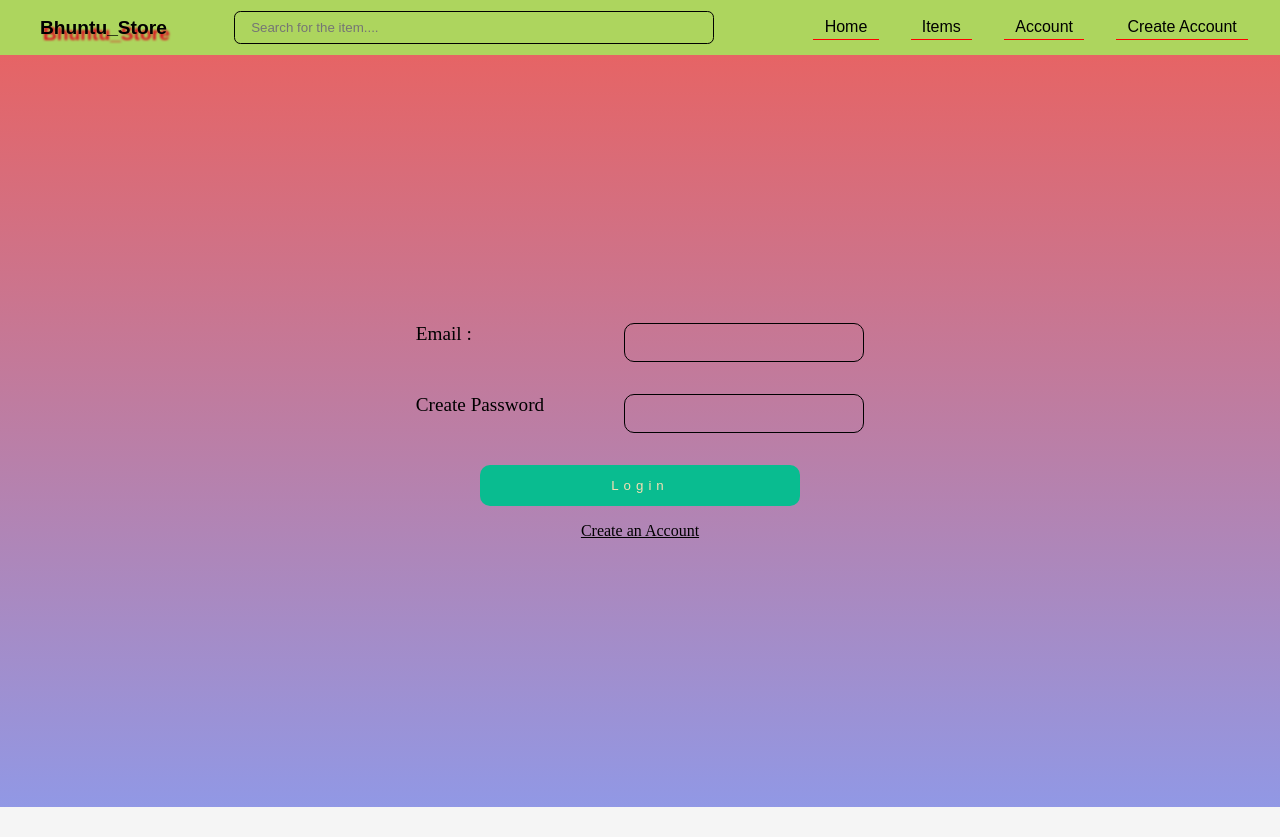
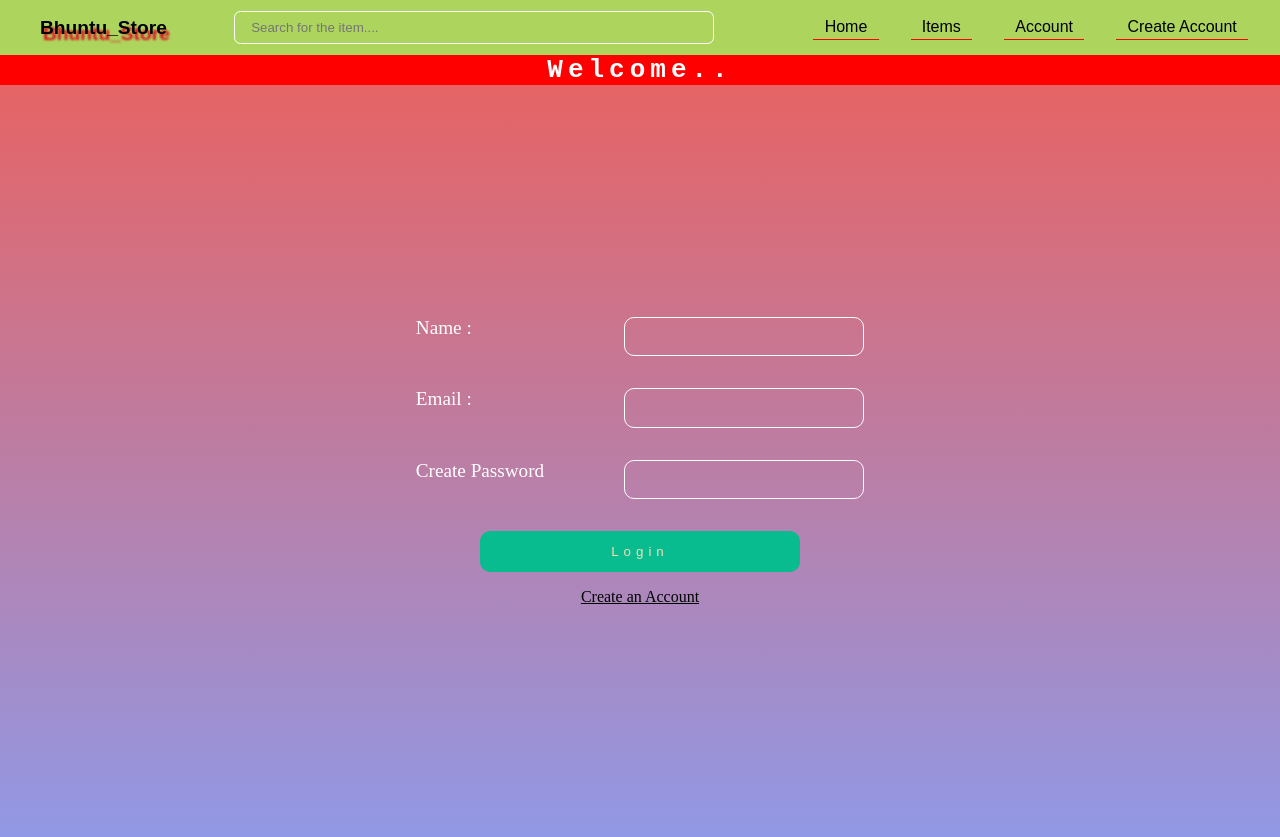
Before and after one commit to JeevanG-dev/simple_cart_page, a React (Vite) app: page /account in a window 1280 px wide. Both pictures are taken after a click on the element "Already have an account". Before the commit the page ends 807 px from the top, so only its background shows below. Built offline with nearby package versions, Linux system fonts and the light colour scheme.

Commit message:
transfer datas from userdetails and account to profile

```diff
--- a/src/Account/Account.jsx
+++ b/src/Account/Account.jsx
@@ -19,9 +19,10 @@ function Account() {
   return (
     <>
       <Navbar />
-
+<h1 style={{backgroundColor:"red", color:"white",letterSpacing:"5px",textAlign:"center", fontFamily:"monospace"}}>Welcome..</h1>
       {!isTrue ? (
         <div className="mainContainer">
+
           <form className="formContainer">
             <div className="fullName flex">
               <label htmlFor="name">Full Name : </label>
@@ -86,7 +87,7 @@ function Account() {
                 const { name, email, address } = userDetail;
 
                 if (name.trim() && email.trim() && address.trim()) {
-                  navigate("/account/user", {state: userDetail});
+                  navigate("/account/user", {state: {userDetail}});
                 } else {
                   alert("Please fill the form first");
                 }
--- a/src/Account/Profile.jsx
+++ b/src/Account/Profile.jsx
@@ -2,6 +2,7 @@ import profile_img from '../assets/profile_img.webp'
 import './profile.css'
 import Navbar from '../Navbar/Navbar'
 import { useLocation } from 'react-router-dom';
+
 
 
 function Profile() {
@@ -9,7 +10,7 @@ function Profile() {
 const location = useLocation()
 
 
-const profileData = location.state;
+const {userId, userDetail } = location.state || {}
 
 
 
@@ -25,11 +26,11 @@ const profileData = location.state;
         </div>
         <div className="profile_right">
           <div className="user_details">
-            <h1>Name <br /> <span>{profileData.name}</span></h1>
-            <h2>Email <br/> <span>{profileData.email}</span></h2>
-            <h2>Address <br/> <span>{profileData.address}</span></h2>
+            <h1>Name <br /> <span>{userDetail?.name || userId?.name || "N/A" }</span></h1>
+            <h2>Email <br/> <span>{userDetail?.email || userId?.email || "N/A"  }</span></h2>
+            <h2>Address <br/> <span>{userDetail?.address || (userId?.name === "Jeevan Gaudel" ? "Hampton Court Rd, Carlton" : "Tara-Mandal, Gorakpur")}</span></h2>
 
-            <p>Lorem, ipsum dolor sit amet consectetur adipisicing elit. <br /> Eos dignissimos aut molestiae possimus dolores velit <br /> deleniti impedit repellat beatae quos.</p>
+            <p>Welcome to your profile {userDetail?.name || userId?.name} on our e-commerce website! Here, you’ll find everything you need to manage your account and make your shopping experience seamless and personalized. Your profile is your central hub, where you can view and update your personal information, such as your name, email address, and shipping details. You’ll also have easy access to your order history, shipment tracking, and saved items or wishlists. Explore tailored recommendations and manage your payment methods and preferences—all designed to make shopping more convenient and enjoyable. We're excited to have you here and look forward to enhancing your experience every step of the way!</p>
           </div>
         </div>
 
--- a/src/Account/UserDetails.jsx
+++ b/src/Account/UserDetails.jsx
@@ -9,12 +9,11 @@ function UserDetails() {
 
   const [userId, setUserId] = useState([
     {
-      name:'',
-      password:'',
-
+      name: "",
+      email: "",
+      password: "",
     },
   ]);
-
 
   const navigate = useNavigate();
 
@@ -22,19 +21,36 @@ function UserDetails() {
     <>
       <div className="mainContainer">
         <form className="formContainer">
+          <div className="flex">
+            <label htmlFor="name">Name : </label>
+            <input
+              type="text"
+              name="name"
+              value={userId.name}
+              onChange={(e) => {
+                const { value } = e.target;
+                setUserId({
+                  ...userId,
+                  name: value.trim(),
+                });
+
+              }}
+              required
+            />
+          </div>
           <div className="emailClass flex">
             <label htmlFor="email">Email : </label>
             <input
               type="email"
               name="email"
-              value={userId.name}
+              value={userId.email}
               onChange={(e) => {
                 const { value } = e.target;
                 setUserId({
                   ...userId,
-                  name: value,
+                  email: value.trim(),
                 });
-                console.log(userId.name);
+
               }}
               required
             />
@@ -45,14 +61,13 @@ function UserDetails() {
             <input
               type="password"
               value={userId.password}
-             onChange={(e)=>{
-              const {value} = e.target
+              onChange={(e) => {
+                const { value } = e.target;
 
                 setUserId({
                   ...userId,
-                password: value
-              })
-
+                  password: value,
+                });
               }}
             />
           </div>
@@ -60,18 +75,19 @@ function UserDetails() {
           <button
             onClick={(e) => {
               e.preventDefault();
-const checking = users.some(user => user.email === userId.name && user.password === userId.password)
+              const checking = users.some(
+                (user) =>
+                  user.email === userId.email &&
+                  user.password === userId.password &&
+                  user.name === userId.name
+              );
 
-if(checking){
-  navigate('/account/user')
+              if (checking) {
+                navigate("/account/user", { state: { userId } });
+              } else {
+                alert("user does not found");
               }
-else{
-  alert("user does not found")
-}
-}
-
-
-            }
+            }}
           >
             {!isTrue ? "Sign up" : "Login"}
           </button>
--- a/src/Account/account.css
+++ b/src/Account/account.css
@@ -17,6 +17,7 @@ flex-direction: column;
 
 label {
   font-size: larger;
+  color: white;
 }
 
 .flex {
@@ -29,7 +30,7 @@ input {
   width: 15rem;
   outline: none;
  background: none;
- border: 1px solid black;
+ border: 1px solid white;
  border-radius: 10px;
 }
 
--- a/src/Account/profile.css
+++ b/src/Account/profile.css
@@ -9,14 +9,14 @@
 
 .profile_container {
   display: flex;
-  border: 1px solid red;
+
   width: 90%;
   justify-content: space-between;
 }
 
 .profile_left > .image {
   width: 35rem;
-  height: 40rem;
+  height: 36rem;
 
 }
 
@@ -27,7 +27,7 @@
 }
 
 .profile_right {
-  border: 1px solid red;
+
   width: 40rem;
   display: flex;
   align-items: center;
@@ -38,7 +38,7 @@
 
 .profile_right > .user_details {
   display: flex;
-  border: 1px solid red;
+
   gap: 5rem;
   flex-direction: column;
 }
--- a/src/Store/users.js
+++ b/src/Store/users.js
@@ -1,15 +1,17 @@
-const users =[
-    {
-        id:1,
-        email:"jatingaudel01@gmail.com",
-        password:"Bhunta143"
-    },
+const users = [
+  {
+    id: 1,
+    name: "Jeevan Gaudel",
+    email: "jatingaudel01@gmail.com",
+    password: "Bhunta143",
+  },
 
-    {
-        id:2,
-        email:"imshivangi31@gmail.com",
-        password:"Pokie143"
-    }
-]
+  {
+    id: 2,
+    name: "Shivangi Mishra",
+    email: "imshivangi31@gmail.com",
+    password: "Pokie143",
+  },
+];
 
-export default users
+export default users;
```
Lines whose indentation alone changed are shown as unchanged.
